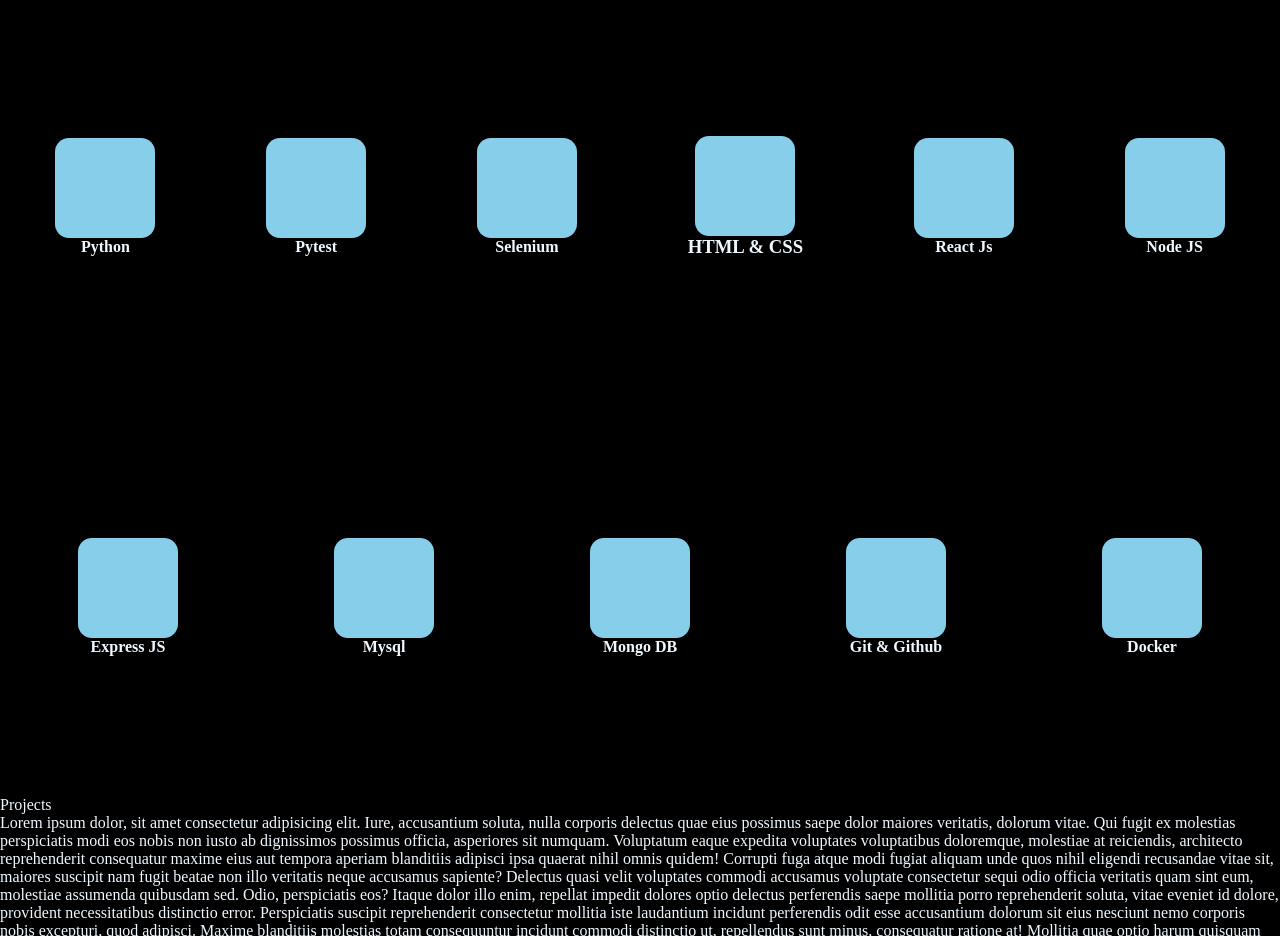
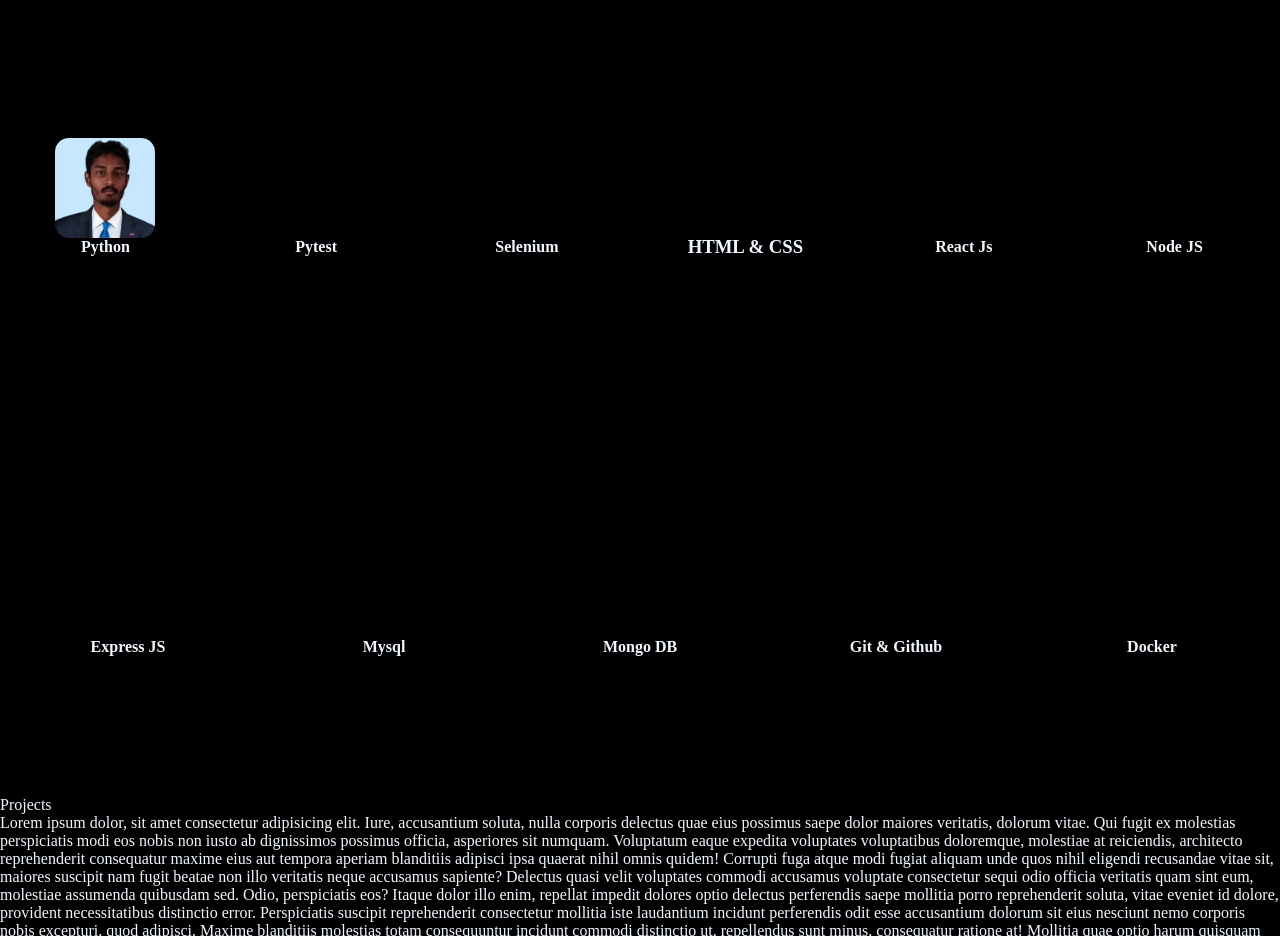
Before and after one commit to Paramesh-Kumar-2004/VP_Portfolio-2, a React (Create React App) app: page / in a window 1280 px wide. Shown: the part 1660-2596 px from the top of the page. Built offline with nearby package versions, Linux system fonts and the light colour scheme.

Commit message:
Updating The Skill Styles

```diff
--- a/src/Components/Skills.jsx
+++ b/src/Components/Skills.jsx
@@ -25,7 +25,7 @@ function Skills() {
       </div>
 
       <div className='Skill_Card_List'>
-        <div className='Skill_Card'></div>
+        <div className='Skill_Card' id='Selenium'></div>
         <h4 class="Skill_Name">
           <span class="default-text">Selenium</span>
           <span class="hover-text">Level</span>
@@ -33,7 +33,7 @@ function Skills() {
       </div>
 
       <div className='Skill_Card_List'>
-        <div className='Skill_Card'></div>
+        <div className='Skill_Card' id='HTML_CSS'></div>
         <h3 class="Skill_Name">
           <span class="default-text">HTML & CSS</span>
           <span class="hover-text">Level</span>
@@ -41,7 +41,7 @@ function Skills() {
       </div>
 
       <div className='Skill_Card_List'>
-        <div className='Skill_Card'></div>
+        <div className='Skill_Card' id='React_js'></div>
         <h4 class="Skill_Name">
           <span class="default-text">React Js</span>
           <span class="hover-text">Level</span>
@@ -49,7 +49,7 @@ function Skills() {
       </div>
 
       <div className='Skill_Card_List'>
-        <div className='Skill_Card'></div>
+        <div className='Skill_Card' id='Node_js'></div>
         <h4 class="Skill_Name">
           <span class="default-text">Node JS</span>
           <span class="hover-text">Level</span>
@@ -57,7 +57,7 @@ function Skills() {
       </div>
 
       <div className='Skill_Card_List'>
-        <div className='Skill_Card'></div>
+        <div className='Skill_Card' id='Express_Js'></div>
         <h4 class="Skill_Name">
           <span class="default-text">Express JS</span>
           <span class="hover-text">Level</span>
@@ -65,7 +65,7 @@ function Skills() {
       </div>
 
       <div className='Skill_Card_List'>
-        <div className='Skill_Card'></div>
+        <div className='Skill_Card' id='Mysql'></div>
         <h4 class="Skill_Name">
           <span class="default-text">Mysql</span>
           <span class="hover-text">Level</span>
@@ -73,7 +73,7 @@ function Skills() {
       </div>
 
       <div className='Skill_Card_List'>
-        <div className='Skill_Card'></div>
+        <div className='Skill_Card' id='MongoDB'></div>
         <h4 class="Skill_Name">
           <span class="default-text">Mongo DB</span>
           <span class="hover-text">Level</span>
@@ -81,7 +81,7 @@ function Skills() {
       </div>
 
       <div className='Skill_Card_List'>
-        <div className='Skill_Card'></div>
+        <div className='Skill_Card' id='Git_Github'></div>
         <h4 class="Skill_Name">
           <span class="default-text">Git & Github</span>
           <span class="hover-text">Level</span>
@@ -89,7 +89,7 @@ function Skills() {
       </div>
 
       <div className='Skill_Card_List'>
-        <div className='Skill_Card'></div>
+        <div className='Skill_Card' id='Docker'></div>
         <h4 class="Skill_Name">
           <span class="default-text">Docker</span>
           <span class="hover-text">Level</span>
--- a/src/Styles/Skills.css
+++ b/src/Styles/Skills.css
@@ -14,11 +14,42 @@
 }
 
 #Python{
+    background-image: url("../Images/VP.jpeg");
+    background-position: center;
+    background-size: cover;
+    animation: fadeIn 0.6s ease-in-out forwards;
+}
+#Pytest{
+    animation: fadeIn 0.8s ease-in-out forwards;
+}
+#Selenium{
     animation: fadeIn 1s ease-in-out forwards;
 }
-#Pytest{
-    animation: fadeIn 1.5s ease-in-out forwards;
+#HTML_CSS{
+    animation: fadeIn 1.2s ease-in-out forwards;
 }
+#React_js{
+    animation: fadeIn 1.4s ease-in-out forwards;
+}
+#Node_js{
+    animation: fadeIn 1.6s ease-in-out forwards;
+}
+#Express_Js{
+    animation: fadeIn 1.8s ease-in-out forwards;
+}
+#Mysql{
+    animation: fadeIn 2s ease-in-out forwards;
+}
+#MongoDB{
+    animation: fadeIn 2.2s ease-in-out forwards;
+}
+#Git_Github{
+    animation: fadeIn 2.4s ease-in-out forwards;
+}
+#Docker{
+    animation: fadeIn 2.6s ease-in-out forwards;
+}
+
 
 .Skill_Card {
     height: 100px;
@@ -26,10 +57,11 @@
     border-radius: 14px;
     align-content: center;
     justify-items: center;
-    background: skyblue;
+    /* background: skyblue; */
 }
 
 .Skill_Card:hover {
+    background-image: none;
     background: blue;
     transition: all ease-in-out 1s;
 }
```
